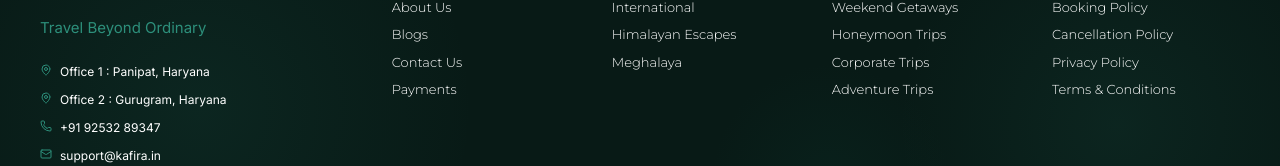
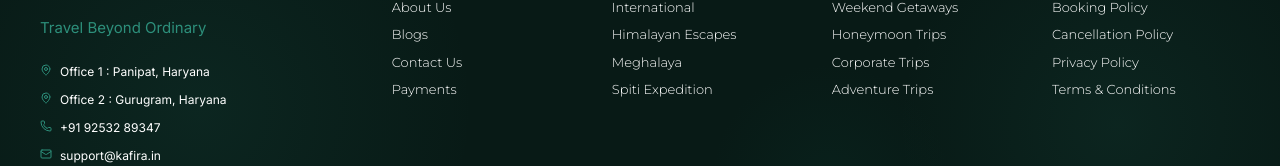
Before and after one commit to metamaster01/kafira-website, a Next.js app: page / in a window 1280 px wide. Shown: the part 7862-8028 px from the top of the page. Built offline with nearby package versions, Linux system fonts and the light colour scheme; a web font is replaced by a local one.

Commit message:
updated trips

```diff
--- a/components/Footer.tsx
+++ b/components/Footer.tsx
@@ -421,6 +421,7 @@
       // { label: 'Kerala Backwaters', href: '/destinations/india/kerala'   },
       { label: 'Himalayan Escapes', href: '/destinations/india/himachal'   },
       { label: 'Meghalaya',         href: '/destinations/india/meghalaya'},
+      { label: 'Spiti Expedition',         href: '/destinations/india/spiti'}
     ],
   },
   {
```
